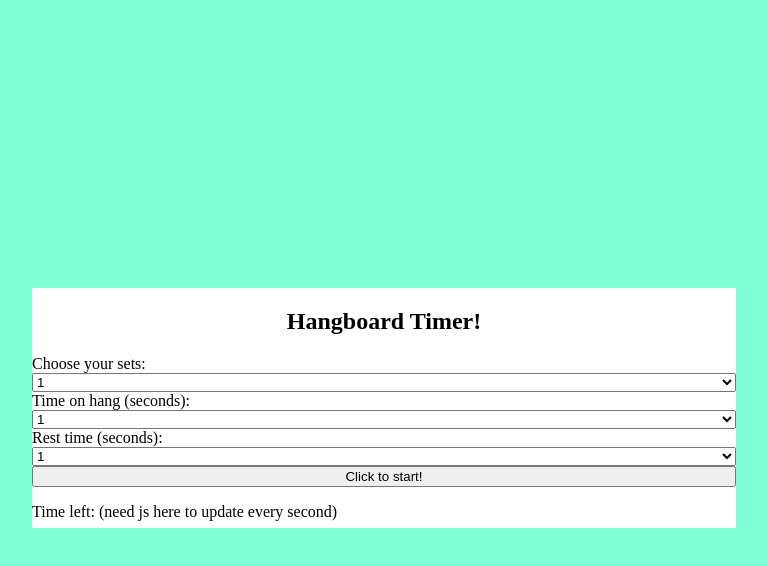
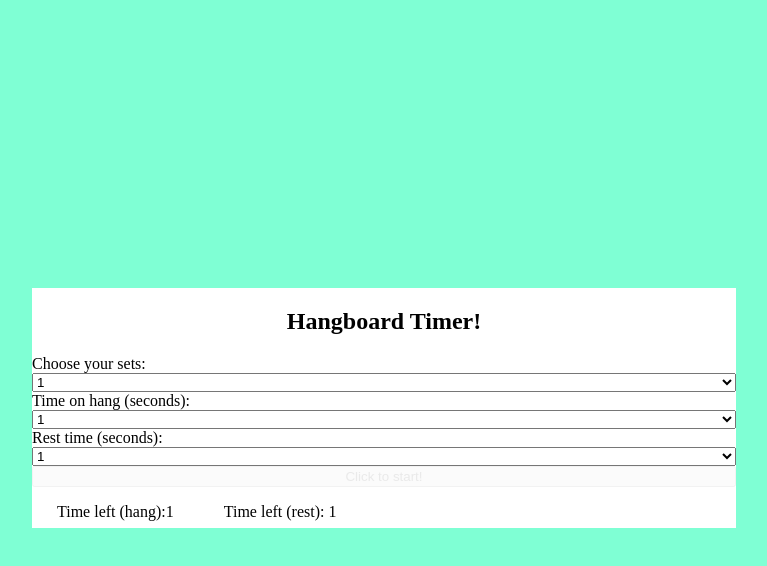
Before and after one commit to eduguy/HangboardTimerJS, a plain HTML site: page index.html in a window 1280 px wide. Both pictures are taken after a click on the button "Click to start!". Shown: the whole page, without its empty margins (256-1023 px from the left). Drawn offline with Linux system fonts and the light colour scheme.

Commit message:
Started some JS, need to get countdown/sounds

```diff
--- a/index.html
+++ b/index.html
@@ -2,6 +2,7 @@
 <html>
     <head>
         <link rel="stylesheet" href="style.css" type="text/css" media="screen"/>
+        <script src="script.js"></script>
 
     </head>
 
@@ -27,7 +28,7 @@
 
         <label for="hangTime">Time on hang (seconds):</label>
 
-        <select name="hangTime" id="hangTime">
+        <select id="hangTimeSelect" name="hangTime" id="hangTime">
             <option value="1">1</option>
             <option value="2">2</option>
             <option value="3">3</option>
@@ -42,7 +43,7 @@
 
         <label for="restTime">Rest time (seconds):</label>
 
-        <select name="restTime" id="restTime">
+        <select id="restTimeSelect" name="restTime" id="restTime">
             <option value="1">1</option>
             <option value="2">2</option>
             <option value="3">3</option>
@@ -55,11 +56,17 @@
 
         </select>
 
-        <button class = "button" type="button">Click to start!</button>
+        <button id="button" onclick="startTimer()" class = "button"  type="button">Click to start!</button>
 
-        <p>
-            Time left: (need js here to update every second)
-        </p>
+        <div id="times">
+            <p class = "time" id ="timeLeft">
+                Time left (hang):
+            </p>
+
+            <p class = "time" id = "timeLeftRest">
+                Time left (rest):
+            </p>
+        </div>
 
 </div>
 
--- a/script.js
+++ b/script.js
@@ -0,0 +1,26 @@
+// setInterval(tickDown,1000)
+// function startTimer( sets, time, rest) {
+
+// }
+function startTimer() {
+    disableButton();
+    setTime();
+
+}
+
+function setTime() {
+    var x = document.getElementById("hangTimeSelect");
+    var ret = x.options[x.selectedIndex].value;
+    var time = document.getElementById("timeLeft");
+    time.innerHTML= "Time left (hang):" + ret;
+
+    var t = document.getElementById("restTimeSelect");
+    var tt = t.options[t.selectedIndex].value;
+    document.getElementById("timeLeftRest").innerHTML = "Time left (rest): " + tt;
+}
+
+function disableButton() {
+    document.getElementById("button").style.opacity=".25";
+    document.getElementById("button").disabled = true;
+
+}
--- a/style.css
+++ b/style.css
@@ -21,3 +21,14 @@ body {
     min-height: 100vh;
     overflow: hidden;
 }
+
+#times {
+    display:flex;
+    flex-direction: row;
+
+
+}
+.time {
+    padding-left: 25px;
+    padding-right:25px;
+}
```
